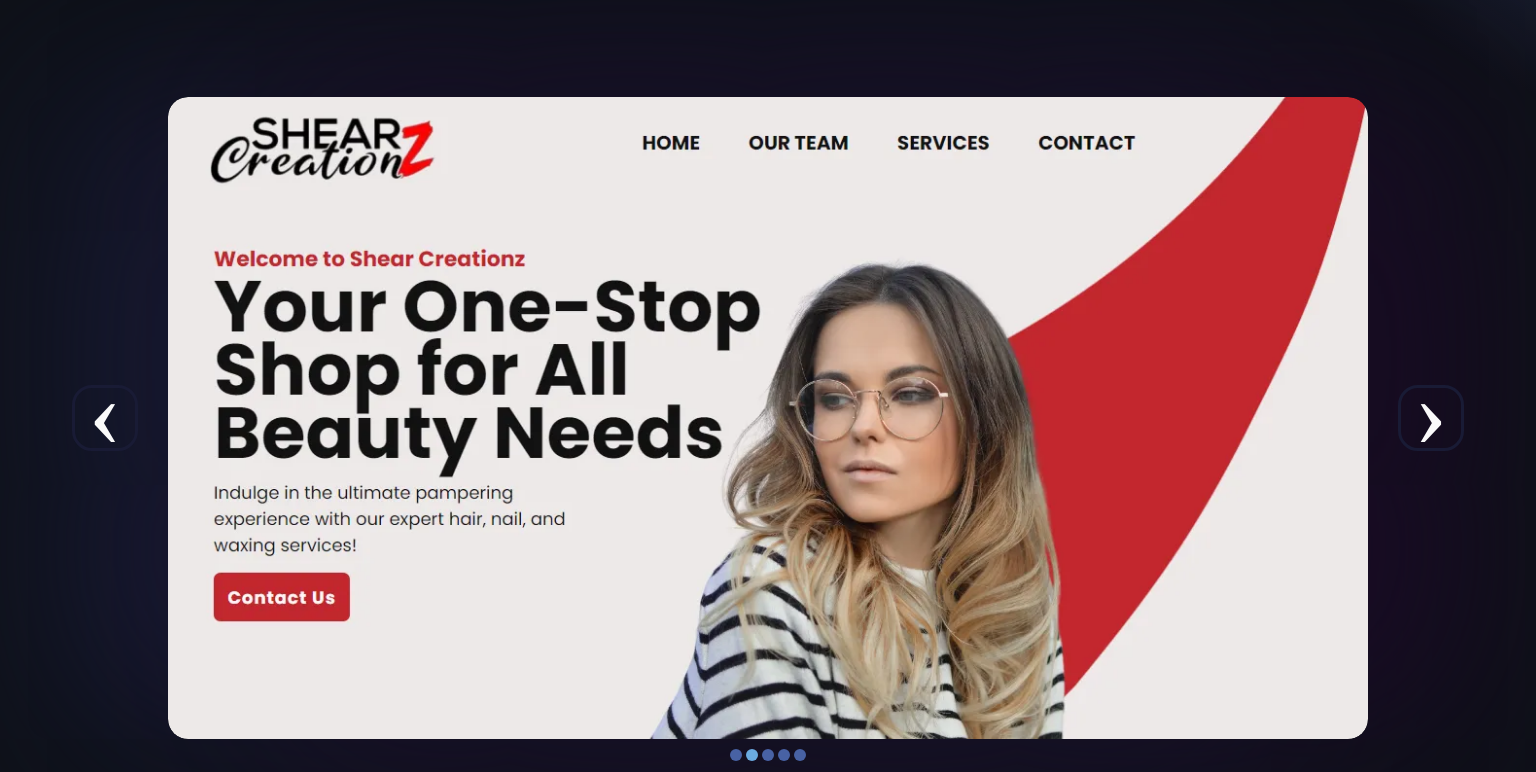
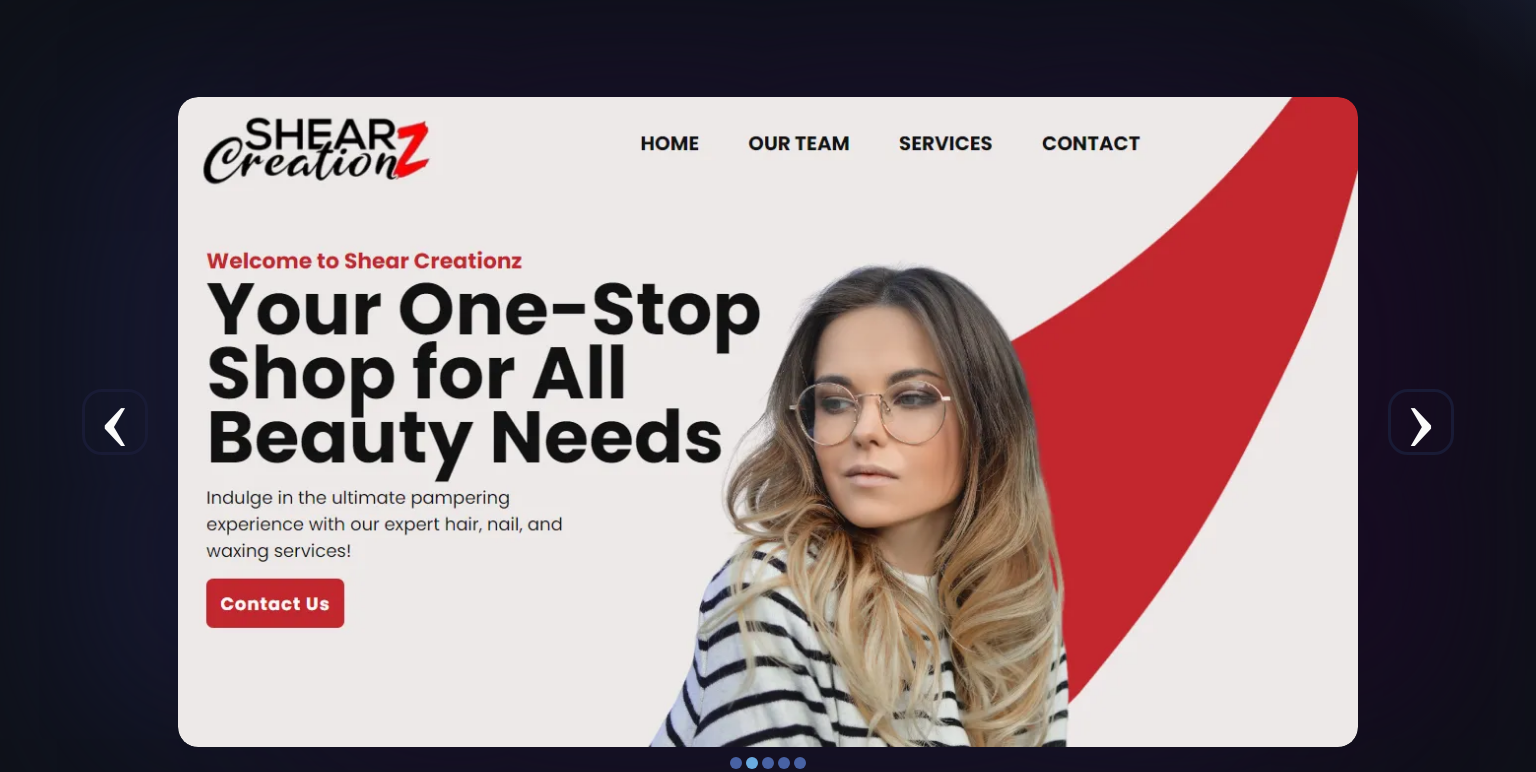
Before and after one commit to Matsonj30/KansasRidgeDark, a plain HTML site: page index.html in a window 1536 px wide. Shown: the part 532-1304 px from the top of the page. Drawn offline with Linux system fonts and the light colour scheme; a web font is replaced by a local one.

Commit message:
new images?

```diff
--- a/styles/index/_scroller.scss
+++ b/styles/index/_scroller.scss
@@ -41,6 +41,7 @@
             scroll-behavior: smooth;
             box-shadow: 100px 0 200px #1a0b25, -100px 0 200px #191b35;
             border-radius: 20px;
+
             img{
 
                 width: 100%;
@@ -117,9 +118,10 @@
 
             img{
                 width: 1000px;
-                object-fit: cover;
                 margin: 0px 100px;
+
             }
+
         }
         #imageContainer::-webkit-scrollbar {
             display: none;
@@ -135,10 +137,12 @@
 
 
         #imageContainer{
-            width: 1200px;
+            width: 1180px;
+            max-height: 650px;
             img{
                 height: auto;
-                width: 1200px;
+                width: 1180px !important;
+
             }
         }
      }
```
Also changed, not shown: images/cando.webp, images/hinton.webp, images/redfox.webp, styles/style.css, 1 other file.
